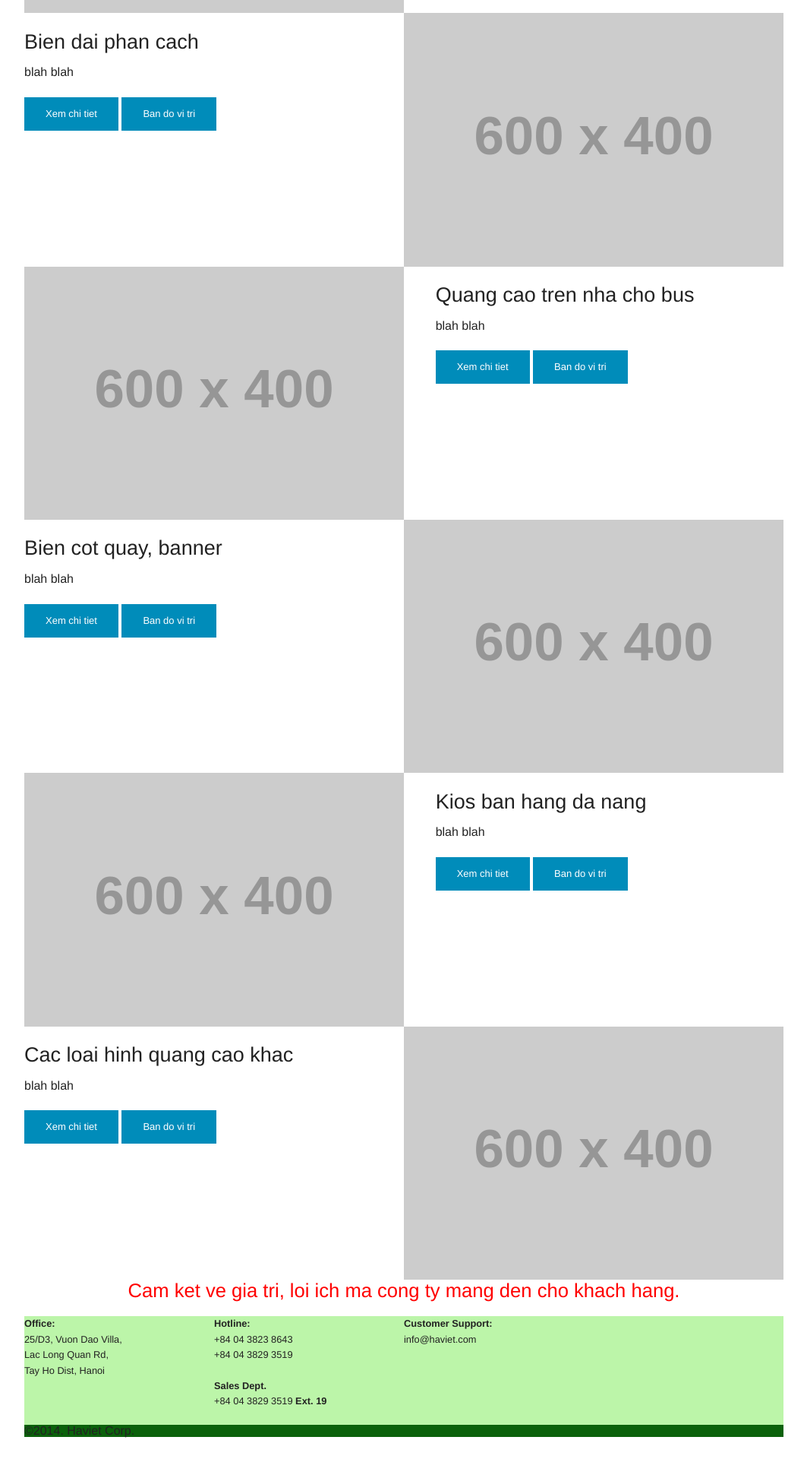
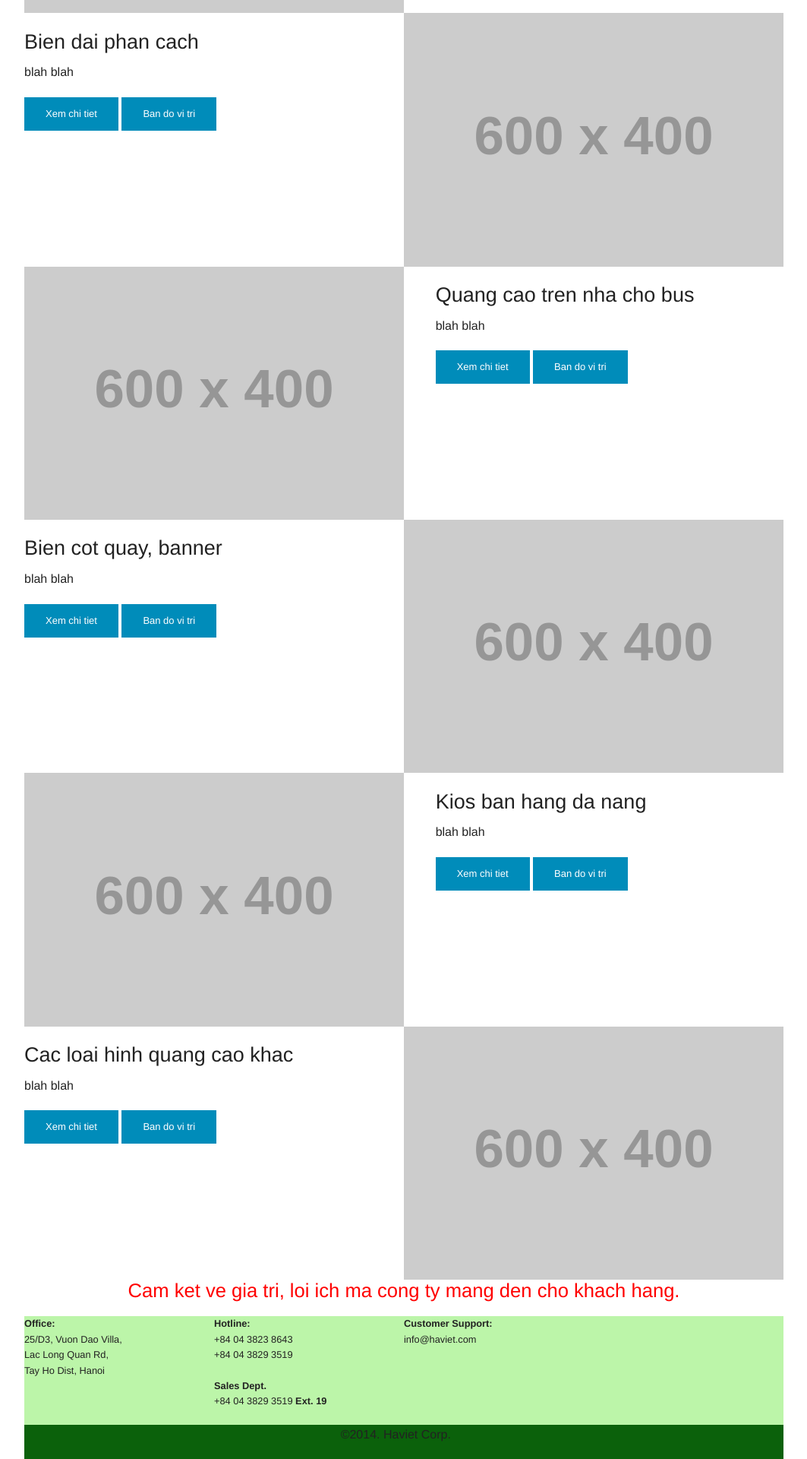
Before and after one commit to haviet/static-on-foundation, a Jekyll site: the page built from index.html, in a window 1280 px wide. Shown: the part 1034-2954 px from the top of the page at 76% size, without its empty margins (108-1171 px from the left). Built offline with Jekyll 4.4.1, drawn with Linux system fonts in a browser that asks for light colours; before the commit the page ends 2925 px from its top, so only the background shows below that.

Commit message:
Update footer.html

```diff
--- a/_includes/footer.html
+++ b/_includes/footer.html
@@ -24,7 +24,9 @@
 
 <footer>
 	<div class="row collapse dark-green-bg">
-		<div class="footer-text medium-2 columns centered">&copy;2014. Haviet Corp.</div>
+		<div class="medium-2 columns small-centered">
+			<p class="footer-text">&copy;2014. Haviet Corp.</p>
+		</div>
 	</div>
 </footer>
 
```
